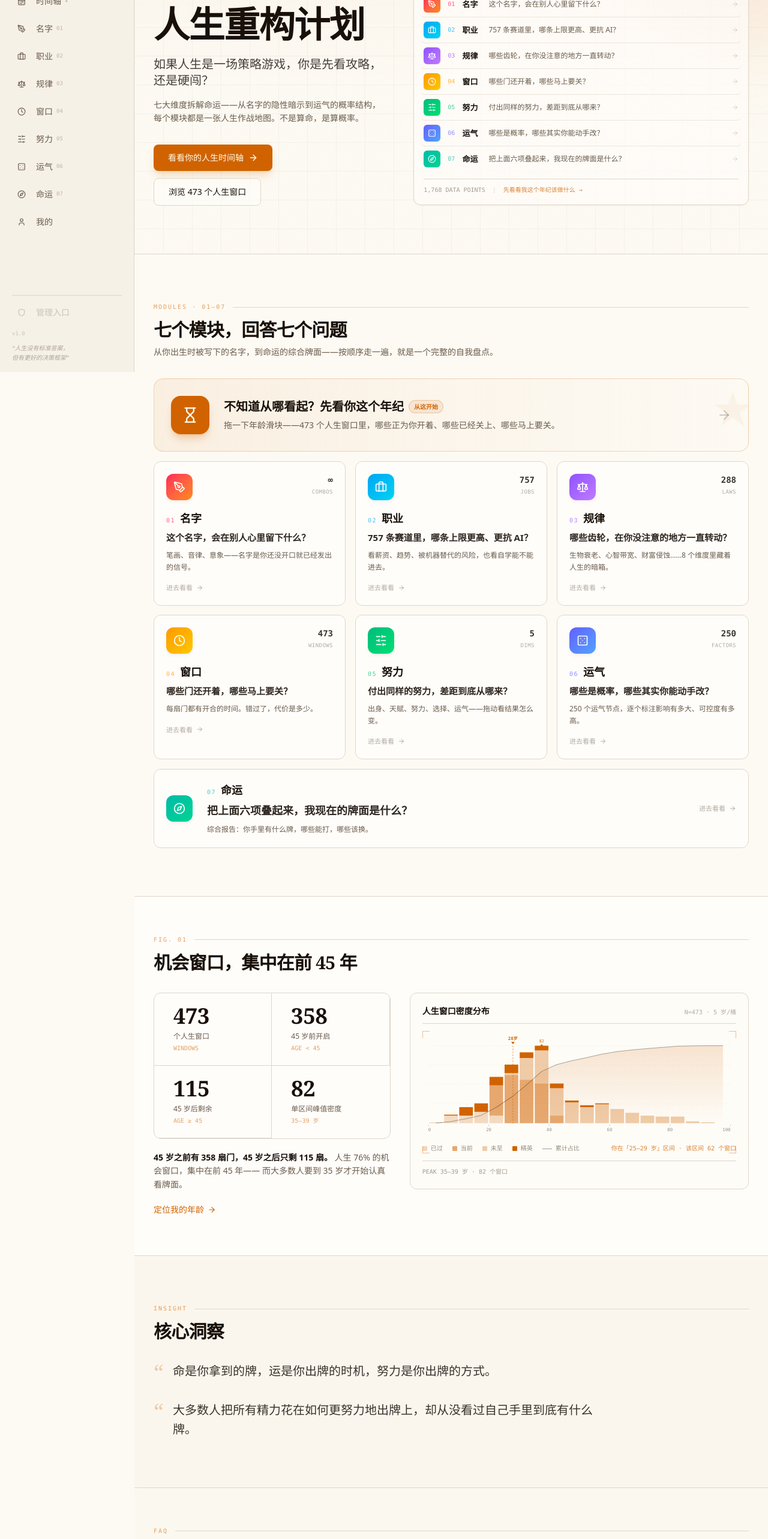
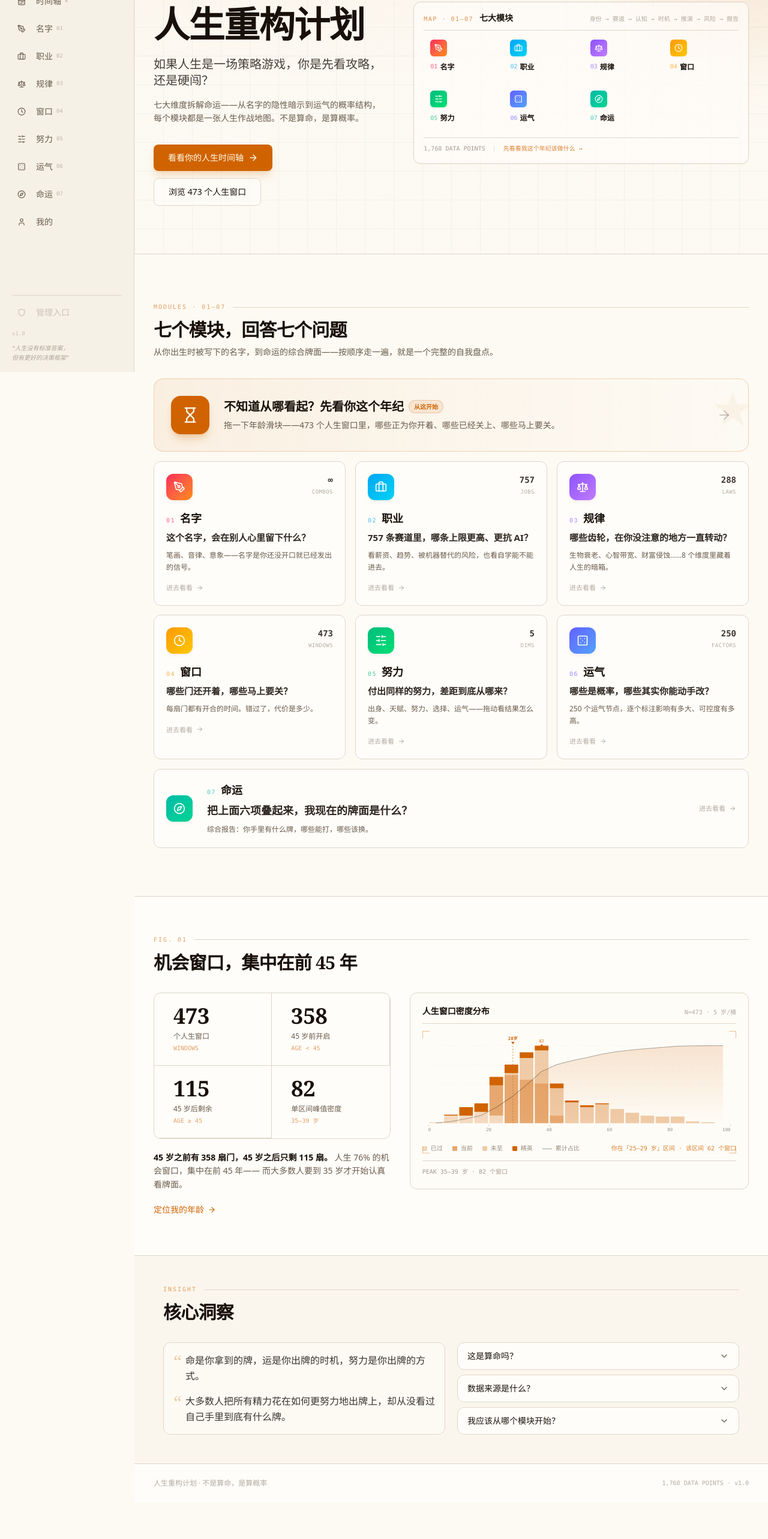
Before and after one commit to Zer0-stargazer/Life-Reconstruction-Plan, a Next.js app: page / in a window 1280 px wide. Shown: the part 180-2746 px from the top of the page at 60% size. After the commit the page ends 2685 px from the top, so only its background shows below. Built offline with nearby package versions, Linux system fonts and the light colour scheme.

Commit message:
UI 收敛：首页去重复、洞察压缩、时间轴轨道限高、卡片精细化

```diff
--- a/src/app/career/page.tsx
+++ b/src/app/career/page.tsx
@@ -396,7 +396,7 @@ export default function CareerPage() {
                     }}
                     onKeyDown={(e) => { if (e.key === 'Enter' || e.key === ' ') { e.preventDefault(); setSelectedCareer(selectedCareer === career.id ? null : career.id); setShowResources(null); } }}
                     className={cn(
-                      'w-full text-left rounded-lg border bg-card p-4 transition-all duration-200 hover:shadow-md active:scale-[0.99] card-hover cursor-pointer',
+                      'w-full text-left rounded-xl border border-border/70 bg-card p-4 shadow-sm transition-all duration-200 hover:-translate-y-0.5 hover:shadow-md active:scale-[0.99] card-hover cursor-pointer',
                       selectedCareer === career.id ? 'border-primary/30 ring-1 ring-primary/10' : 'border-border'
                     )}
                   >
@@ -406,22 +406,22 @@ export default function CareerPage() {
                     </div>
                     <p className="text-xs text-muted-foreground leading-relaxed mb-3 line-clamp-2">{career.description}</p>
                     <div className="flex items-center gap-2 flex-wrap">
-                      <span className="rounded-sm bg-muted px-2 py-0.5 text-[11px] font-mono text-foreground tabular-nums">
+                      <span className="rounded-md border border-border/50 bg-muted/40 px-2 py-0.5 text-[11px] font-mono text-foreground tabular-nums">
                         {career.salary}
                       </span>
-                      <span className={cn('rounded-sm px-2 py-0.5 text-[10px] font-medium', aiRiskColor[career.aiRisk])}>
+                      <span className={cn('rounded-md px-2 py-0.5 text-[10px] font-medium', aiRiskColor[career.aiRisk])}>
                         AI{aiRiskLabel[career.aiRisk]}
                       </span>
-                      <span className={cn('rounded-sm px-1.5 py-0.5 text-[9px] font-medium flex items-center gap-0.5', selfStudyColor(career.selfStudyScore))}>
+                      <span className={cn('rounded-md px-1.5 py-0.5 text-[9px] font-medium flex items-center gap-0.5', selfStudyColor(career.selfStudyScore))}>
                         <Star className="h-2.5 w-2.5" />
                         自学{career.selfStudyScore}
                       </span>
-                      <span className="rounded-sm bg-muted/50 px-2 py-0.5 text-[9px] text-muted-foreground">
+                      <span className="rounded-md bg-muted/40 px-2 py-0.5 text-[9px] text-muted-foreground">
                         {career.category}
                       </span>
                       <span
                         onClick={(e) => { e.stopPropagation(); setAiPanel({ open: true, career }); }}
-                        className="ml-auto rounded-sm bg-primary/5 px-2 py-0.5 text-[9px] text-primary/60 hover:text-primary hover:bg-primary/10 transition-colors flex items-center gap-1 cursor-pointer"
+                        className="ml-auto rounded-md border border-primary/15 bg-primary/5 px-2 py-0.5 text-[9px] text-primary/60 hover:text-primary hover:bg-primary/10 transition-colors flex items-center gap-1 cursor-pointer"
                       >
                         <Sparkles className="h-2.5 w-2.5" />
                         分析
--- a/src/app/luck/page.tsx
+++ b/src/app/luck/page.tsx
@@ -359,15 +359,15 @@ function LuckCard({ node, onClick }: { node: LuckNode; onClick: () => void }) {
     <div
       onClick={onClick}
       className={cn(
-        'rounded-xl border bg-card p-4 transition-all duration-200 cursor-pointer group/card',
-        'hover:shadow-lg hover:-translate-y-0.5 active:scale-[0.98]',
+        'rounded-xl border border-border/70 bg-card p-4 shadow-sm transition-all duration-200 cursor-pointer group/card',
+        'hover:-translate-y-0.5 hover:shadow-md active:scale-[0.98]',
         config.borderColor
       )}
     >
       {/* Category pill */}
       <div className="flex items-center justify-between mb-3">
         <span className={cn(
-          'inline-flex items-center gap-1 rounded-full px-2.5 py-1 text-[11px] font-medium',
+          'inline-flex items-center gap-1 rounded-md px-2 py-1 text-[10px] font-medium',
           config.bgColor, config.color
         )}>
           {CATEGORY_ICONS[node.category]}
@@ -381,7 +381,7 @@ function LuckCard({ node, onClick }: { node: LuckNode; onClick: () => void }) {
 
       {/* Dual data cards */}
       <div className="grid grid-cols-2 gap-2 mb-3">
-        <div className={cn('rounded-lg p-2.5', node.category === 'red' || node.category === 'purple' ? 'bg-red-50 dark:bg-red-950/20' : 'bg-muted/50')}>
+        <div className={cn('rounded-md border border-border/40 p-2.5', node.category === 'red' || node.category === 'purple' ? 'bg-red-50/70 dark:bg-red-950/20' : 'bg-muted/40')}>
           <div className="flex items-center gap-1 mb-1">
             {drainValue < 0 ? (
               <ArrowDownRight className="h-3 w-3 text-red-500" />
@@ -397,7 +397,7 @@ function LuckCard({ node, onClick }: { node: LuckNode; onClick: () => void }) {
             {drainValue < 0 ? drainValue : `+${drainValue}`}%
           </span>
         </div>
-        <div className="rounded-lg p-2.5 bg-muted/50">
+        <div className="rounded-md border border-border/40 p-2.5 bg-muted/40">
           <div className="flex items-center gap-1 mb-1">
             <ArrowUpRight className="h-3 w-3 text-muted-foreground/50" />
             <span className="text-[9px] text-muted-foreground">{config.gainLabel}</span>
@@ -416,11 +416,11 @@ function LuckCard({ node, onClick }: { node: LuckNode; onClick: () => void }) {
 
       {/* Bottom attribute pills */}
       <div className="flex items-center gap-2">
-        <span className="inline-flex items-center gap-1 rounded-md bg-muted/60 px-2 py-1 text-[10px]">
+        <span className="inline-flex items-center gap-1 rounded-md border border-border/40 bg-muted/40 px-2 py-1 text-[10px]">
           <Crosshair className="h-3 w-3 text-muted-foreground/60" />
           <span className={diffConfig.color}>{diffConfig.label}</span>
         </span>
-        <span className="inline-flex items-center gap-1 rounded-md bg-muted/60 px-2 py-1 text-[10px]">
+        <span className="inline-flex items-center gap-1 rounded-md border border-border/40 bg-muted/40 px-2 py-1 text-[10px]">
           <AlertTriangle className="h-3 w-3 text-muted-foreground/60" />
           <span className="text-muted-foreground truncate max-w-[100px]">{node.silentCost.length > 8 ? node.silentCost.slice(0, 8) + '...' : node.silentCost}</span>
         </span>
--- a/src/app/me/page.tsx
+++ b/src/app/me/page.tsx
@@ -418,6 +418,7 @@ function OverviewBars({ age, windows }: { age: number; windows: ClassifiedWindow
 
 const FOCUS_BEFORE = 8;
 const FOCUS_AFTER = 15;
+const FOCUS_MAX_TRACKS = 9;
 
 function FocusTracks({ age, windows }: { age: number; windows: ClassifiedWindow[] }) {
   const { marks } = useWindowMarks();
@@ -428,7 +429,18 @@ function FocusTracks({ age, windows }: { age: number; windows: ClassifiedWindow[
   // 标了"与我无关"的连色带都不画——这条轨道图的价值就是让你一眼看见还剩什么
   const inView = windows
     .filter((w) => w.range.start <= to && w.range.end >= from && w.state !== 'missed' && marks[w.id] !== 'skip')
-    .sort((a, b) => a.range.start - b.range.start || a.range.end - b.range.end);
+    .sort((a, b) => {
+      const priority: Record<ClassifiedWindow['state'], number> = {
+        urgent: 0,
+        open: 1,
+        future: 2,
+        missed: 3,
+      };
+      return priority[a.state] - priority[b.state]
+        || a.range.start - b.range.start
+        || (b.lockForceScore ?? 0) - (a.lockForceScore ?? 0)
+        || a.range.end - b.range.end;
+    });
 
   // 贪心分轨
   const tracks: ClassifiedWindow[][] = [];
@@ -456,9 +468,16 @@ function FocusTracks({ age, windows }: { age: number; windows: ClassifiedWindow[
         ? 'bg-emerald-500/80 hover:bg-emerald-400'
         : 'bg-amber-400/60 hover:bg-amber-300';
 
+  const visibleTracks = tracks.slice(0, FOCUS_MAX_TRACKS);
+  const hiddenTrackCount = Math.max(0, tracks.length - FOCUS_MAX_TRACKS);
+  const hiddenItemCount = tracks
+    .slice(FOCUS_MAX_TRACKS)
+    .reduce((sum, track) => sum + track.length, 0);
+  const trackStep = 13;
+
   return (
     <div>
-      <div className="relative" style={{ height: tracks.length * 18 + 28 }}>
+      <div className="relative" style={{ height: visibleTracks.length * trackStep + 28 }}>
         {/* 年龄网格 */}
         {Array.from({ length: span + 1 }, (_, i) => from + i)
           .filter((a) => a % 5 === 0)
@@ -472,7 +491,7 @@ function FocusTracks({ age, windows }: { age: number; windows: ClassifiedWindow[
         <div className="absolute top-6 bottom-0 w-0.5 bg-red-500/70 z-10" style={{ left: `${((age - from) / span) * 100}%` }} />
 
         {/* 色带 */}
-        {tracks.map((track, t) =>
+        {visibleTracks.map((track, t) =>
           track.map((w) => {
             const left = ((Math.max(w.range.start, from) - from) / span) * 100;
             const width = ((Math.min(w.range.end, to) - Math.max(w.range.start, from)) / span) * 100;
@@ -482,16 +501,22 @@ function FocusTracks({ age, windows }: { age: number; windows: ClassifiedWindow[
                 title={`${w.title}（${w.age}岁）`}
                 onClick={() => document.getElementById(`me-win-${w.id}`)?.scrollIntoView({ behavior: 'smooth', block: 'center' })}
                 className={cn(
-                  'absolute h-2.5 rounded-full cursor-pointer transition-colors group',
+                'absolute h-2 rounded-full cursor-pointer transition-colors group',
                   barColor(w),
                   marks[w.id] && 'opacity-40'
                 )}
-                style={{ left: `${left}%`, width: `${Math.max(width, 1.2)}%`, top: 28 + t * 18 }}
+                style={{ left: `${left}%`, width: `${Math.max(width, 1.2)}%`, top: 28 + t * trackStep }}
               />
             );
           })
         )}
       </div>
+      {hiddenTrackCount > 0 && (
+        <div className="mt-2 flex items-center justify-between rounded-md bg-muted/40 px-2 py-1.5 font-mono text-[10px] text-muted-foreground">
+          <span>DENSE · 另有 {hiddenItemCount} 个窗口被收纳</span>
+          <span>密集时段已压缩显示</span>
+        </div>
+      )}
       <div className="flex items-center gap-4 text-[10px] text-muted-foreground mt-1">
         <span className="inline-flex items-center gap-1"><span className="h-2 w-2 rounded-full bg-emerald-500/80 inline-block" /> 正在开启</span>
         <span className="inline-flex items-center gap-1"><span className="h-2 w-2 rounded-full bg-red-500 inline-block" /> 即将关闭</span>
--- a/src/app/page.tsx
+++ b/src/app/page.tsx
@@ -236,7 +236,7 @@ export default function HomePage() {
               </div>
             </div>
 
-            {/* 右：七大模块索引 —— 第一屏就说清这产品有哪七块 */}
+            {/* 右：极简模块索引，只留跳转，不在这里重复介绍 */}
             <div className="lg:col-span-7 animate-fade-in-up stagger-3">
               <div className="relative rounded-xl border border-border bg-card/70 backdrop-blur-sm p-3 sm:p-4 shadow-sm">
                 {/* 面板头 */}
@@ -245,19 +245,23 @@ export default function HomePage() {
                     <span className="font-mono text-[10px] tracking-[0.15em] text-primary/70">MAP · 01–07</span>
                     <h2 className="text-sm font-semibold text-foreground">七大模块</h2>
                   </div>
-                  <span className="font-mono text-[10px] text-muted-foreground/50">
+                  <span className="hidden md:inline font-mono text-[10px] text-muted-foreground/50">
                     身份 → 赛道 → 认知 → 时机 → 推演 → 风险 → 报告
                   </span>
                 </div>
 
-                <div className="divide-y divide-border/60">
+                <div className="grid grid-cols-3 gap-2 sm:grid-cols-4">
                   {MODULE_IDENTITIES.map((m) => {
                     const Icon = m.icon;
                     return (
                       <Link
                         key={m.href}
                         href={m.href}
-                        className="group flex items-center gap-3 py-[7px] px-1 -mx-1 rounded-md transition-colors hover:bg-primary/[0.05]"
+                        className={cn(
+                          'group flex min-w-0 flex-col items-start gap-2 rounded-lg border border-transparent px-2.5 py-2.5',
+                          'transition-colors hover:border-border/70 hover:bg-background/60',
+                          m.ring
+                        )}
                       >
                         <span
                           className={cn(
@@ -267,16 +271,14 @@ export default function HomePage() {
                         >
                           <Icon className="h-3.5 w-3.5" />
                         </span>
+                        <span className="flex min-w-0 items-center gap-1">
                           <span className={cn('font-mono text-[10px] tabular-nums shrink-0', m.tagColor)}>
                             {m.tag}
                           </span>
-                        <span className="w-8 shrink-0 text-[13px] font-semibold text-foreground">
+                          <span className="truncate text-[12px] font-semibold text-foreground">
                             {m.title}
                           </span>
-                        <span className="flex-1 min-w-0 truncate text-[12px] text-muted-foreground transition-colors group-hover:text-foreground/80">
-                          {m.question}
                         </span>
-                        <ArrowRight className="h-3 w-3 shrink-0 text-muted-foreground/25 transition-all duration-200 group-hover:translate-x-0.5 group-hover:text-primary" />
                       </Link>
                     );
                   })}
@@ -401,30 +403,25 @@ export default function HomePage() {
         </div>
       </section>
 
-      {/* ===== 核心洞察 ===== */}
+      {/* ===== 核心洞察 & FAQ（合并，避免两段都占满一屏） ===== */}
       <section className="border-t border-border bg-muted/20">
-        <div className="max-w-6xl mx-auto px-6 sm:px-8 py-16 sm:py-20">
+        <div className="max-w-5xl mx-auto px-6 sm:px-8 py-10 sm:py-12">
           <SectionHead index="INSIGHT" title="核心洞察" />
-          <div className="max-w-3xl space-y-8 animate-fade-in-up stagger-2">
+          <div className="grid grid-cols-1 lg:grid-cols-2 gap-5">
+            <div className="space-y-4 rounded-xl border border-border bg-card/60 p-4">
               {quotes.map((q, i) => (
-              <figure key={i} className="relative pl-6 sm:pl-8">
-                <span className="absolute left-0 top-0 select-none font-serif text-4xl leading-none text-primary/30">
+                <figure key={i} className="relative pl-5">
+                  <span className="absolute left-0 top-0 select-none font-serif text-3xl leading-none text-primary/30">
                     &ldquo;
                   </span>
-                <blockquote className="font-serif text-lg sm:text-xl text-foreground/85 leading-relaxed">
+                  <blockquote className="font-serif text-base text-foreground/85 leading-relaxed">
                     {q.text}
                   </blockquote>
                 </figure>
               ))}
             </div>
-        </div>
-      </section>
 
-      {/* ===== FAQ ===== */}
-      <section className="border-t border-border bg-muted/10">
-        <div className="max-w-6xl mx-auto px-6 sm:px-8 py-16">
-          <SectionHead index="FAQ" title="常见问题" />
-          <div className="max-w-2xl space-y-2.5">
+            <div className="space-y-2">
               {faqs.map((faq, i) => (
                 <div
                   key={i}
@@ -435,7 +432,7 @@ export default function HomePage() {
                 >
                   <button
                     onClick={() => setOpenFaq(openFaq === i ? null : i)}
-                  className="w-full flex items-center justify-between gap-4 px-5 py-4 text-left"
+                    className="w-full flex items-center justify-between gap-4 px-4 py-3 text-left"
                   >
                     <span className="text-sm font-medium text-foreground">{faq.q}</span>
                     <ChevronDown className={cn(
@@ -444,12 +441,13 @@ export default function HomePage() {
                     )} />
                   </button>
                   {openFaq === i && (
-                  <div className="px-5 pb-4 animate-fade-in">
+                    <div className="px-4 pb-3 animate-fade-in">
                       <p className="text-[13px] text-muted-foreground leading-relaxed">{faq.a}</p>
                     </div>
                   )}
                 </div>
               ))}
+            </div>
           </div>
         </div>
       </section>
--- a/src/app/windows/page.tsx
+++ b/src/app/windows/page.tsx
@@ -520,7 +520,7 @@ export default function WindowsPage() {
                         key={w.id}
                         onClick={() => toggleCard(w.id)}
                         className={cn(
-                          'rounded-lg border p-4 transition-all duration-200 hover:shadow-md active:scale-[0.99] cursor-pointer group/card',
+                          'rounded-xl border border-border/70 bg-card p-4 shadow-sm transition-all duration-200 hover:-translate-y-0.5 hover:shadow-md active:scale-[0.99] cursor-pointer group/card',
                           config.bgColor,
                           isRelevant
                             ? 'ring-2 ring-primary/70 ring-offset-2 ring-offset-background shadow-[0_0_12px_rgba(184,134,11,0.15)]'
@@ -538,7 +538,7 @@ export default function WindowsPage() {
                           <div className="flex items-center gap-1.5">
                             {/* 补救代价标签 */}
                             <span className={cn(
-                              'rounded-sm px-1.5 py-0.5 text-[9px] font-medium',
+                              'rounded-md px-1.5 py-0.5 text-[9px] font-medium',
                               w.remedyLevel === 'irreversible' ? 'bg-red-100 text-red-700 dark:bg-red-900/40 dark:text-red-400' :
                               w.remedyLevel === 'extreme' ? 'bg-orange-100 text-orange-700 dark:bg-orange-900/40 dark:text-orange-400' :
                               'bg-muted/60 text-muted-foreground'
@@ -547,7 +547,7 @@ export default function WindowsPage() {
                             </span>
                             {/* 状态标签 */}
                             <span className={cn(
-                              'rounded-sm px-1.5 py-0.5 text-[9px] font-medium uppercase tracking-wide',
+                              'rounded-md px-1.5 py-0.5 text-[9px] font-medium uppercase tracking-wide',
                               w.status === 'current' ? 'bg-green-100 text-green-700 dark:bg-green-900/40 dark:text-green-400' :
                               w.status === 'elite' ? 'bg-primary/10 text-primary' :
                               'bg-muted/60 text-muted-foreground'
@@ -555,7 +555,7 @@ export default function WindowsPage() {
                               {config.label}
                             </span>
                             {isRelevant && (
-                              <span className="flex items-center gap-0.5 rounded-sm bg-primary/15 px-1.5 py-0.5 text-[9px] font-semibold text-primary animate-glow-pulse">
+                              <span className="flex items-center gap-0.5 rounded-md bg-primary/15 px-1.5 py-0.5 text-[9px] font-semibold text-primary animate-glow-pulse">
                                 <Sparkles className="h-2.5 w-2.5" />
                                 与你相关
                               </span>
@@ -573,7 +573,7 @@ export default function WindowsPage() {
                             <LockForceBar score={w.lockForceScore} />
                           </div>
                           {w.tag && (
-                            <span className="rounded-sm bg-muted/50 px-1.5 py-0.5 text-[10px] text-muted-foreground">
+                            <span className="rounded-md bg-muted/40 px-1.5 py-0.5 text-[10px] text-muted-foreground">
                               {w.tag}
                             </span>
                           )}
```
Lines whose indentation alone changed are shown as unchanged.
